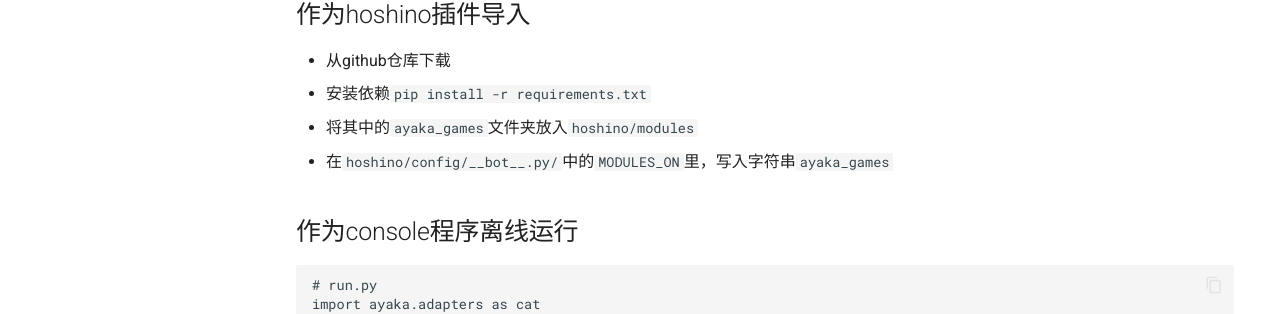
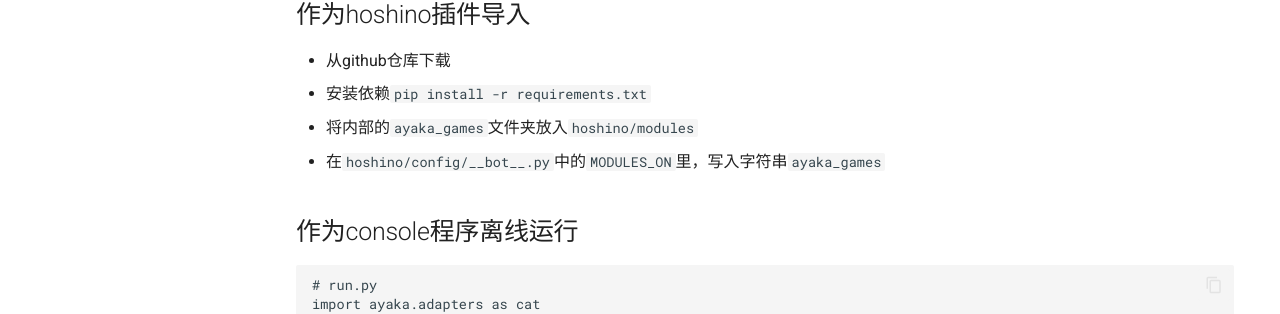
Before and after one commit to bridgeL/ayaka_games, an MkDocs documentation site: the page built from website/load.md, in a window 1280 px wide and 1334 px high. Shown: the part 597-911 px from the top of the window. Built offline with MkDocs 1.6.1 and Material for MkDocs 9.7.7, drawn with Linux system fonts in a browser that asks for light colours; comment, search, counter and statistics services are not loaded.

Commit message:
更新文档

```diff
--- a/docs/load/index.html
+++ b/docs/load/index.html
@@ -450,8 +450,8 @@
 <ul>
 <li>从github仓库下载</li>
 <li>安装依赖<code>pip install -r requirements.txt</code></li>
-<li>将其中的<code>ayaka_games</code>文件夹放入<code>hoshino/modules</code></li>
-<li>在<code>hoshino/config/__bot__.py/</code>中的<code>MODULES_ON</code>里，写入字符串<code>ayaka_games</code></li>
+<li>将内部的<code>ayaka_games</code>文件夹放入<code>hoshino/modules</code></li>
+<li>在<code>hoshino/config/__bot__.py</code>中的<code>MODULES_ON</code>里，写入字符串<code>ayaka_games</code></li>
 </ul>
 <h2 id="console">作为console程序离线运行<a class="headerlink" href="#console" title="Permanent link">&para;</a></h2>
 <div class="highlight"><pre><span></span><code># run.py
--- a/website/load.md
+++ b/website/load.md
@@ -15,8 +15,8 @@
 
 - 从github仓库下载
 - 安装依赖`pip install -r requirements.txt`
-- 将其中的`ayaka_games`文件夹放入`hoshino/modules`
-- 在`hoshino/config/__bot__.py/`中的`MODULES_ON`里，写入字符串`ayaka_games`
+- 将内部的`ayaka_games`文件夹放入`hoshino/modules`
+- 在`hoshino/config/__bot__.py`中的`MODULES_ON`里，写入字符串`ayaka_games`
 
 ## 作为console程序离线运行
 
```
Also changed, not shown: docs/search/search_index.json (+1 -1 lines), docs/sitemap.xml (+5 -5 lines), 1 other file.
